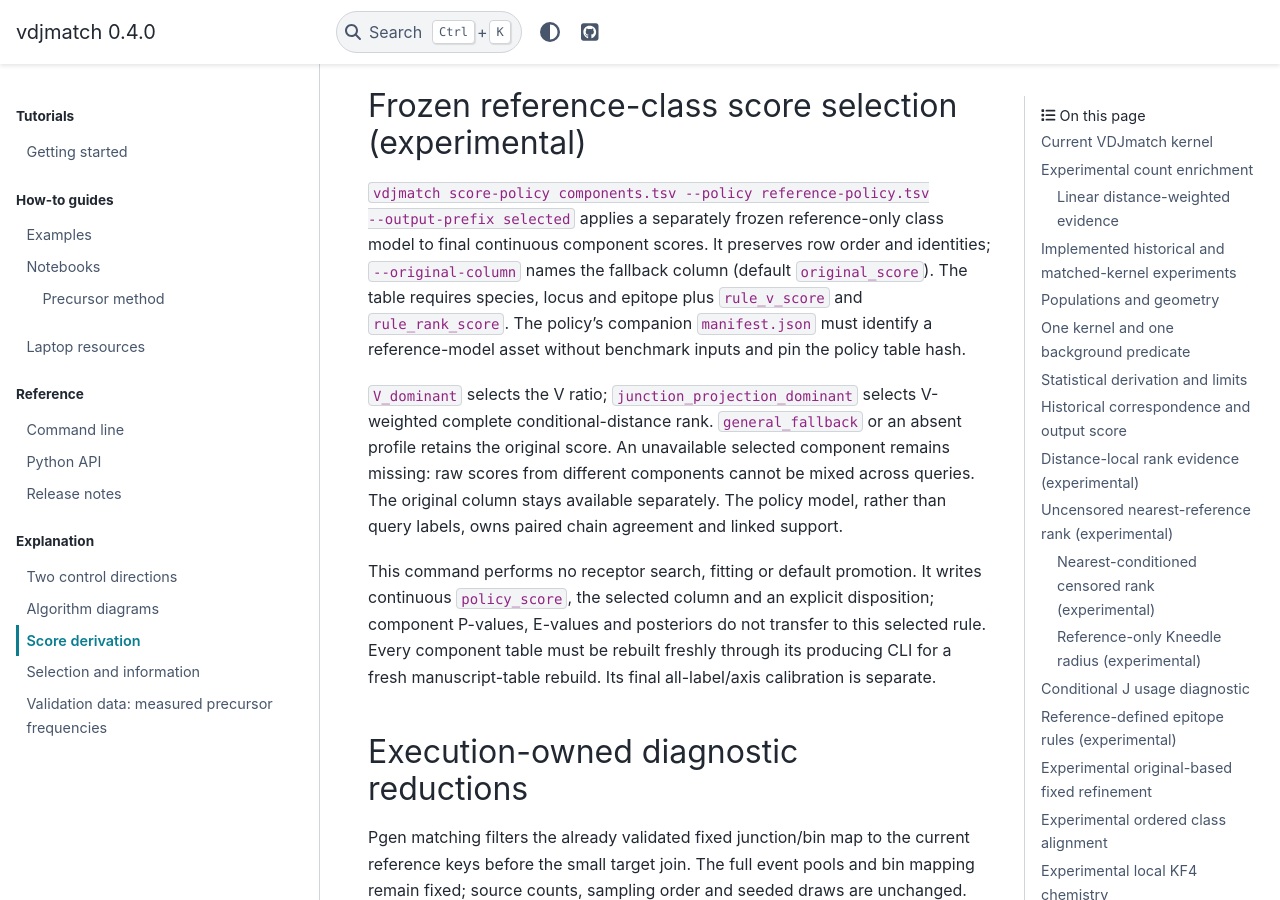
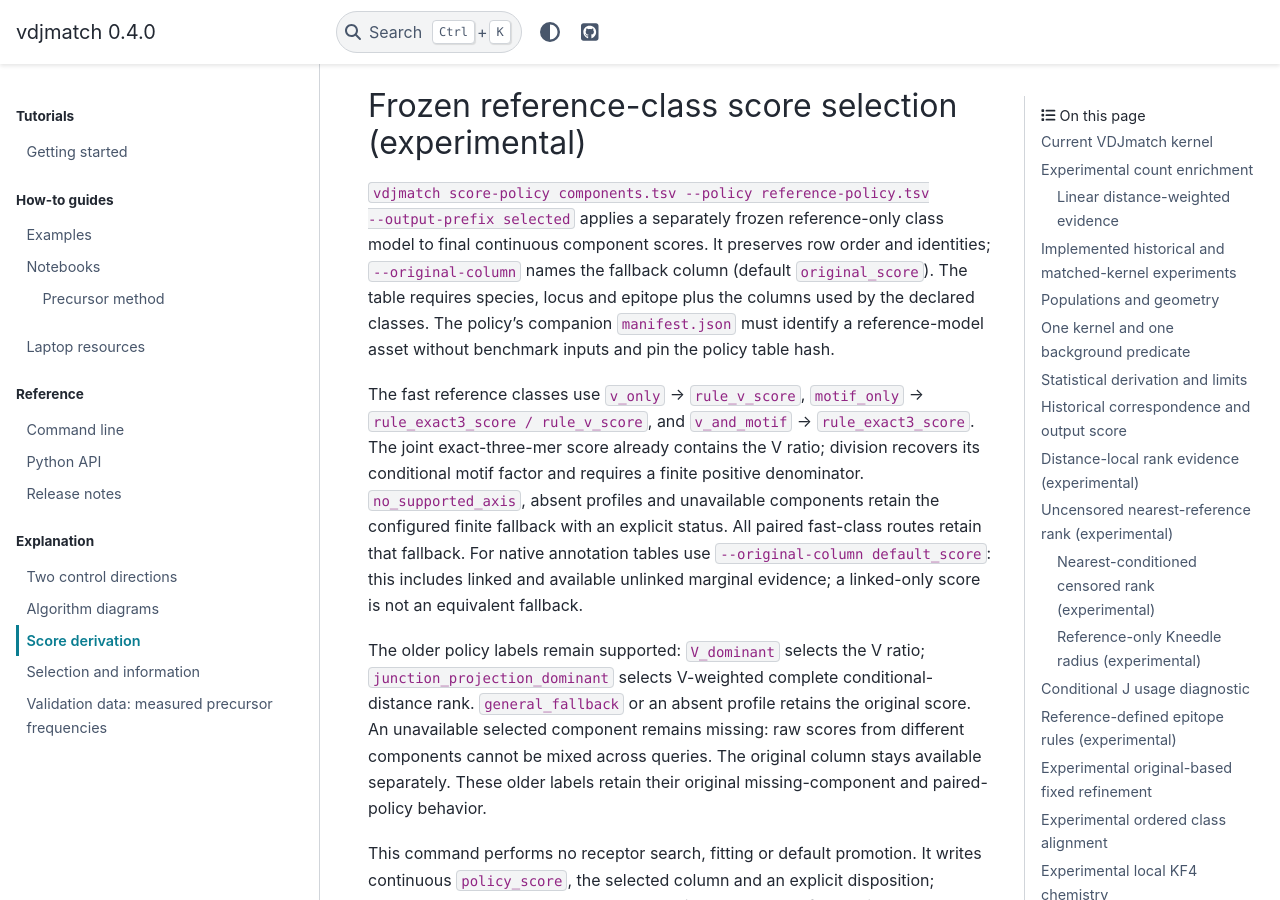
Before and after one commit to antigenomics/vdjmatch, a Sphinx documentation site: the page built from docs/scoring.rst, in a window 1280 px wide and 900 px high, scrolled down 16029 px. Built offline with Sphinx 7.4.7 and the PyData theme 0.15.4, drawn with Linux system fonts in a browser that asks for light colours; pages that are not in the unit, such as notebooks, are missing from menus.

Commit message:
Document frozen fast-class score policy

```diff
--- a/docs/scoring.rst
+++ b/docs/scoring.rst
@@ -663,16 +663,27 @@
 --output-prefix selected`` applies a separately frozen reference-only class
 model to final continuous component scores. It preserves row order and identities;
 ``--original-column`` names the fallback column (default ``original_score``).
-The table requires species, locus and epitope plus ``rule_v_score`` and
-``rule_rank_score``. The policy's companion ``manifest.json`` must identify a
+The table requires species, locus and epitope plus the columns used by the
+declared classes. The policy's companion ``manifest.json`` must identify a
 reference-model asset without benchmark inputs and pin the policy table hash.
 
-``V_dominant`` selects the V ratio; ``junction_projection_dominant`` selects
+The fast reference classes use ``v_only`` → ``rule_v_score``,
+``motif_only`` → ``rule_exact3_score / rule_v_score``, and
+``v_and_motif`` → ``rule_exact3_score``. The joint exact-three-mer score already
+contains the V ratio; division recovers its conditional motif factor and requires
+a finite positive denominator. ``no_supported_axis``, absent profiles and
+unavailable components retain the configured finite fallback with an explicit
+status. All paired fast-class routes retain that fallback. For native annotation
+tables use ``--original-column default_score``: this includes linked and available
+unlinked marginal evidence; a linked-only score is not an equivalent fallback.
+
+The older policy labels remain supported: ``V_dominant`` selects the V ratio;
+``junction_projection_dominant`` selects
 V-weighted complete conditional-distance rank. ``general_fallback`` or an absent
 profile retains the original score. An unavailable selected component remains
 missing: raw scores from different components cannot be mixed across queries.
-The original column stays available separately. The policy
-model, rather than query labels, owns paired chain agreement and linked support.
+The original column stays available separately. These older labels retain their
+original missing-component and paired-policy behavior.
 
 This command performs no receptor search, fitting or default promotion. It writes
 continuous ``policy_score``, the selected column and an explicit disposition;
```
